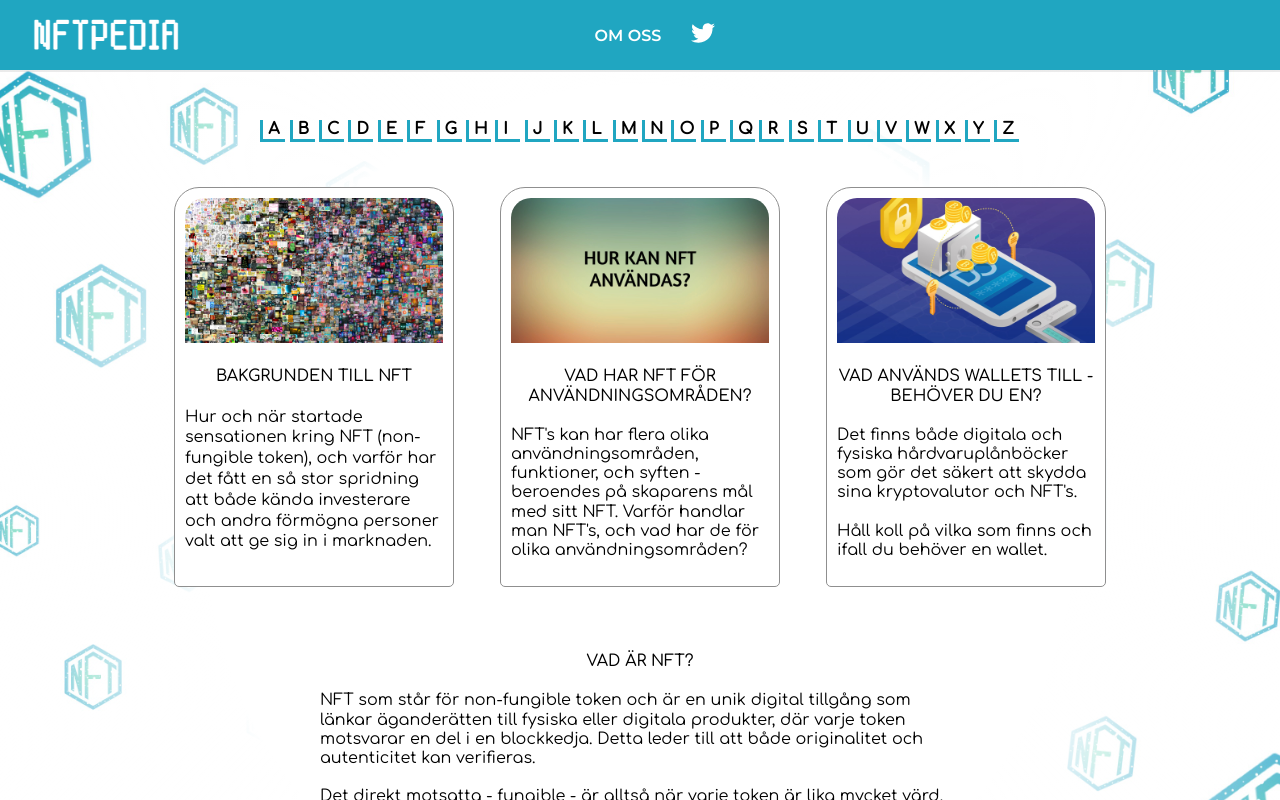
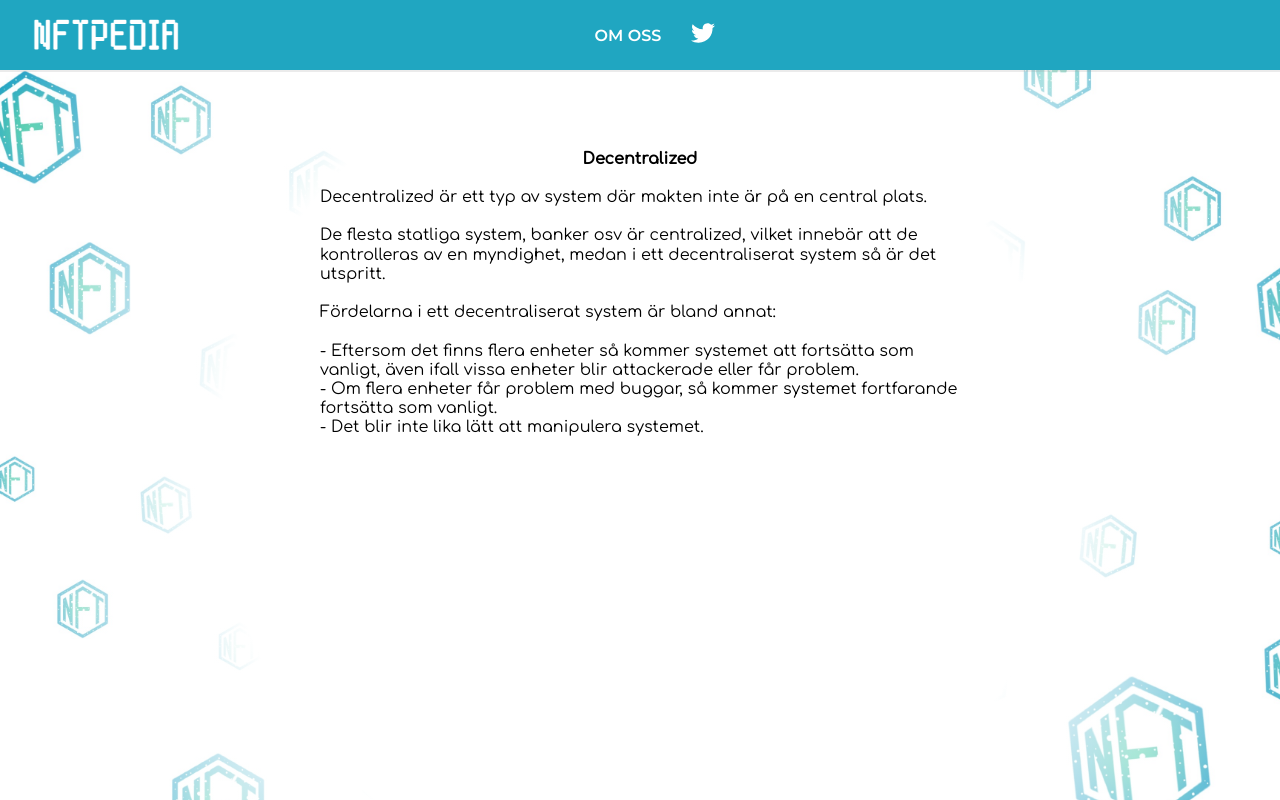
Before and after one commit to jossifelefteriadis/nftpedia, a React (Create React App) app: page /decentralized in a window 1280 px wide. Shown: the top 800 px of the page. Built offline with nearby package versions, Linux system fonts and the light colour scheme.

Commit message:
Add description for words starting with D

```diff
--- a/src/components/PageContainer.js
+++ b/src/components/PageContainer.js
@@ -25,6 +25,12 @@ import ColdStorage from "./words/ColdStorage";
 import CollabLand from "./words/CollabLand";
 import CryptocurrencyWallet from "./words/CryptocurrencyWallet";
 import Cryptopunks from "./words/Cryptopunks";
+
+import Decentraland from "./words/Decentraland";
+import Decentralized from "./words/Decentralized";
+import DiamondHands from "./words/DiamondHands";
+import Drop from "./words/Drop";
+import DuneAnalytics from "./words/DuneAnalytics";
 
 import A from "./letter/A";
 import B from "./letter/B";
@@ -100,6 +106,21 @@ export default class PageContainer extends React.Component {
           </Route>
           <Route path="/cryptopunks">
             <Cryptopunks />
+          </Route>
+          <Route path="/decentraland">
+            <Decentraland />
+          </Route>
+          <Route path="/decentralized">
+            <Decentralized />
+          </Route>
+          <Route path="/diamond-hands">
+            <DiamondHands />
+          </Route>
+          <Route path="/drop">
+            <Drop />
+          </Route>
+          <Route path="/dune-analytics">
+            <DuneAnalytics />
           </Route>
           <Route path="/A">
             <A />
--- a/src/components/letter/D.js
+++ b/src/components/letter/D.js
@@ -6,19 +6,19 @@ const D = () => (
     <h1>D</h1>
     <br />
     <p className="letter--word">
-      <Link to="/DECENTRALAND">DECENTRALAND</Link>
+      <Link to="/decentraland">DECENTRALAND</Link>
     </p>
     <p className="letter--word">
-      <Link to="/DECENTRALIZED">DECENTRALIZED</Link>
+      <Link to="/decentralized">DECENTRALIZED</Link>
     </p>
     <p className="letter--word">
-      <Link to="/DIAMOND-HANDS">DIAMON HANDS</Link>
+      <Link to="/diamond-hands">DIAMON HANDS</Link>
     </p>
     <p className="letter--word">
-      <Link to="/DROP">DROP</Link>
+      <Link to="/drop">DROP</Link>
     </p>
     <p className="letter--word">
-      <Link to="/DUNE-ANALYTICS">DUNE ANALYTICS</Link>
+      <Link to="/dune-analytics">DUNE ANALYTICS</Link>
     </p>
   </section>
 );
--- /dev/null
+++ b/src/components/words/Decentraland.js
@@ -0,0 +1,14 @@
+import React from "react";
+
+const Decentraland = () => (
+  <section className="word-description-container">
+    <h1>Decentraland</h1>
+    <p>
+      Decentraland är en online metaverse där man kan utforska och organisera
+      evenemang. Det är väldigt vanligt att NFT projekt eller andra varumärken
+      skapar hus och byggnader åt sina communities, i dessa virtuella världar.
+    </p>
+  </section>
+);
+
+export default Decentraland;
--- /dev/null
+++ b/src/components/words/Decentralized.js
@@ -0,0 +1,28 @@
+import React from "react";
+
+const Decentralized = () => (
+  <section className="word-description-container">
+    <h1>Decentralized</h1>
+    <p>
+      Decentralized är ett typ av system där makten inte är på en central plats.
+      <br />
+      <br />
+      De flesta statliga system, banker osv är centralized, vilket innebär att
+      de kontrolleras av en myndighet, medan i ett decentraliserat system så är
+      det utspritt.
+      <br />
+      <br />
+      Fördelarna i ett decentraliserat system är bland annat:
+      <br />
+      <br />
+      - Eftersom det finns flera enheter så kommer systemet att fortsätta som
+      vanligt, även ifall vissa enheter blir attackerade eller får problem.
+      <br />
+      - Om flera enheter får problem med buggar, så kommer systemet fortfarande
+      fortsätta som vanligt.
+      <br />- Det blir inte lika lätt att manipulera systemet.
+    </p>
+  </section>
+);
+
+export default Decentralized;
--- /dev/null
+++ b/src/components/words/DiamondHands.js
@@ -0,0 +1,13 @@
+import React from "react";
+
+const DiamondHands = () => (
+  <section className="word-description-container">
+    <h1>Diamond Hands 💎🙌</h1>
+    <p>
+      Diamond Hands 💎🙌 är term som används när man håller sin investering
+      trots hög risk och volitilitet.
+    </p>
+  </section>
+);
+
+export default DiamondHands;
--- /dev/null
+++ b/src/components/words/Drop.js
@@ -0,0 +1,13 @@
+import React from "react";
+
+const Drop = () => (
+  <section className="word-description-container">
+    <h1>Drop</h1>
+    <p>
+      Drop (NFT Drop) är refererar till ett datum då ett specifikt NFT
+      kollektion lanseras och blir tillgängligt för alla att köpa.
+    </p>
+  </section>
+);
+
+export default Drop;
--- /dev/null
+++ b/src/components/words/DuneAnalytics.js
@@ -0,0 +1,14 @@
+import React from "react";
+
+const DuneAnalytics = () => (
+  <section className="word-description-container">
+    <h1>Dune Analytics</h1>
+    <p>
+      DuneAnalytics är ett väldigt värdefullt verktyg inom blockchain för
+      research. Dune ger dig i princip all data från Ethereum network.
+      Exempelvis totala sälj, antal ägare, osv.
+    </p>
+  </section>
+);
+
+export default DuneAnalytics;
```
